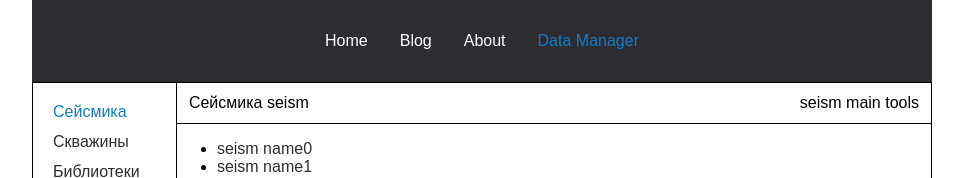
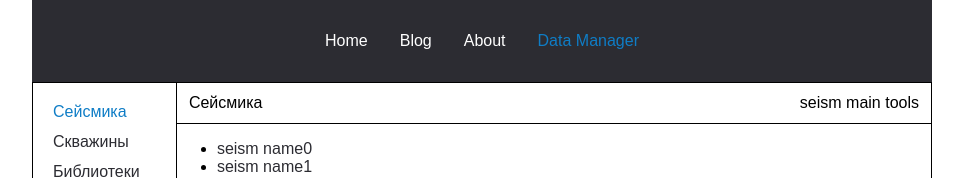
Before and after one commit to TsAnastasia/react-router-dom-v6, a React (Create React App) app: page /data_manager/seism in a window 1280 px wide. Shown: the top 178 px of the page, without its empty margins (158-1121 px from the left). Built offline with nearby package versions, Linux system fonts and the light colour scheme.

Commit message:
make BreadСrumbs

```diff
--- a/src/pages/data_manager/components/breadСrumbs/BreadСrumbsDataManager.tsx
+++ b/src/pages/data_manager/components/breadСrumbs/BreadСrumbsDataManager.tsx
@@ -1,11 +1,25 @@
-import { useMemo } from "react";
+import { Fragment, useMemo } from "react";
 import { Link, useLocation, useResolvedPath } from "react-router-dom";
 import {
   NAMES_ROUTES,
-  RootRouters,
   RootRoutesType,
   SectionsNames,
+  SectionsNamesType,
 } from "../../router/routes";
+
+const NAMES: Record<SectionsNamesType, string> = {
+  seism: "Сейсмика",
+  well: "Скважина",
+  library: "Библиотека",
+  horison: "Горизонт",
+  grid: "Сетка",
+  map: "Карта",
+  polygon: "Полигон",
+  pulses: "Импульс",
+  "cross-raft": "Кросс-раф",
+  contour: "Контур",
+  gis: "Гис",
+};
 
 interface ICrumbs {
   name: string;
@@ -16,36 +30,70 @@ const BreadСrumbsDataManager = () => {
   const { pathname: MFPath } = useResolvedPath("");
   const { pathname } = useLocation();
 
-  const { crumbs, section } = useMemo<{
+  const { crumbs, error } = useMemo<{
     crumbs: ICrumbs[];
-    section: RootRoutesType;
+    error: boolean;
   }>(() => {
+    let error = false;
     const arr = pathname.slice(MFPath.length + 1).split("/");
 
-    const section = arr[0] as RootRoutesType;
+    const crumbs: ICrumbs[] = [];
 
-    const crumbs: ICrumbs[] =
-      (Object.values(SectionsNames) as string[]).includes(arr[0]) &&
-      arr.length > 1
-        ? [{ to: "", name: "test" }]
-        : [];
+    const getCrumbs = (arr: string[], path: string) => {
+      if (arr.length < 2) return;
 
-    console.log("arr", arr);
-    return { crumbs, section };
+      if (!(Object.values(SectionsNames) as string[]).includes(arr[0])) {
+        error = true;
+        return;
+      }
+
+      const newPath = path + "/" + arr.slice(1, 3).join("/");
+      crumbs.push({
+        name: NAMES[arr[0] as SectionsNamesType] + " " + arr[1],
+        to: newPath,
+      });
+
+      getCrumbs(arr.slice(2), newPath);
+    };
+
+    if ((Object.values(SectionsNames) as string[]).includes(arr[0])) {
+      crumbs.push({ name: NAMES_ROUTES[arr[0] as RootRoutesType], to: arr[0] });
+      getCrumbs(arr, arr[0]);
+    } else {
+      crumbs.push({
+        name: NAMES_ROUTES[arr[0] as RootRoutesType],
+        to: arr.slice(0, 2).join("/"),
+      });
+      getCrumbs(arr.slice(2), arr.slice(0, 2).join("/"));
+    }
+
+    return { crumbs, error };
   }, [MFPath.length, pathname]);
 
   return (
     <div style={{ display: "flex", flex: 1 }}>
-      {crumbs.length < 1 ? (
-        <p>
-          {NAMES_ROUTES[section]} {section}
-        </p>
+      {error ? (
+        <p>wrong path</p>
+      ) : crumbs.length <= 1 ? (
+        <p>{crumbs[0].name}</p>
       ) : (
-        <>
-          <Link to={MFPath + "/" + section} style={{ border: "1px solid" }}>
-            back
-          </Link>
-        </>
+        <div style={{ display: "flex", alignItems: "center", gap: 12 }}>
+          <Link to={crumbs[crumbs.length - 2].to}>back</Link>
+
+          <div style={{ display: "flex", alignItems: "center" }}>
+            {crumbs.map((crumb, index) => (
+              <Fragment key={index}>
+                {index === crumbs.length - 1 ? (
+                  <p style={{ fontWeight: 700 }}>{"/" + crumb.name}</p>
+                ) : (
+                  <Link to={crumb.to}>{`${index !== 0 ? "/" : ""}${
+                    crumb.name
+                  }`}</Link>
+                )}
+              </Fragment>
+            ))}
+          </div>
+        </div>
       )}
     </div>
   );
```
